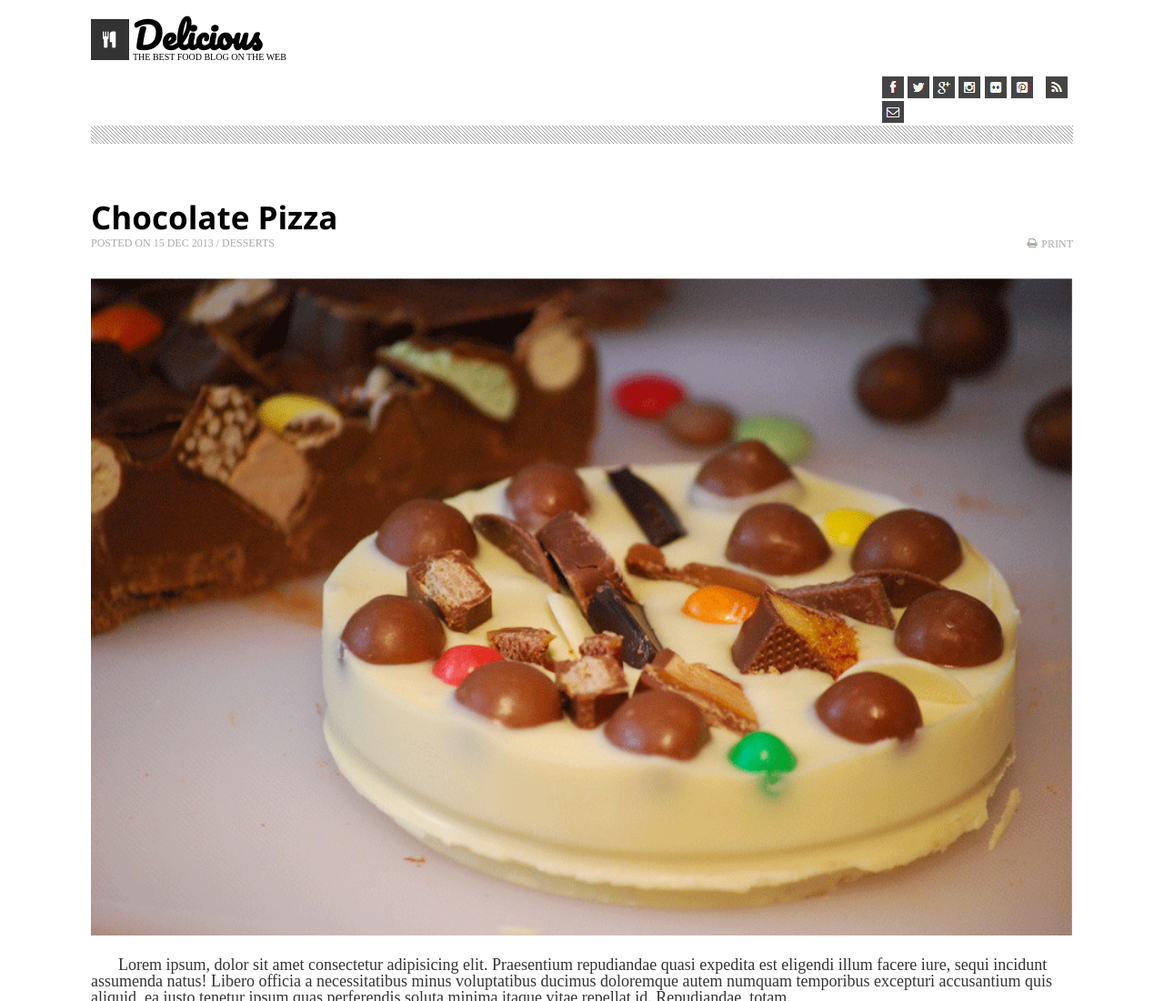
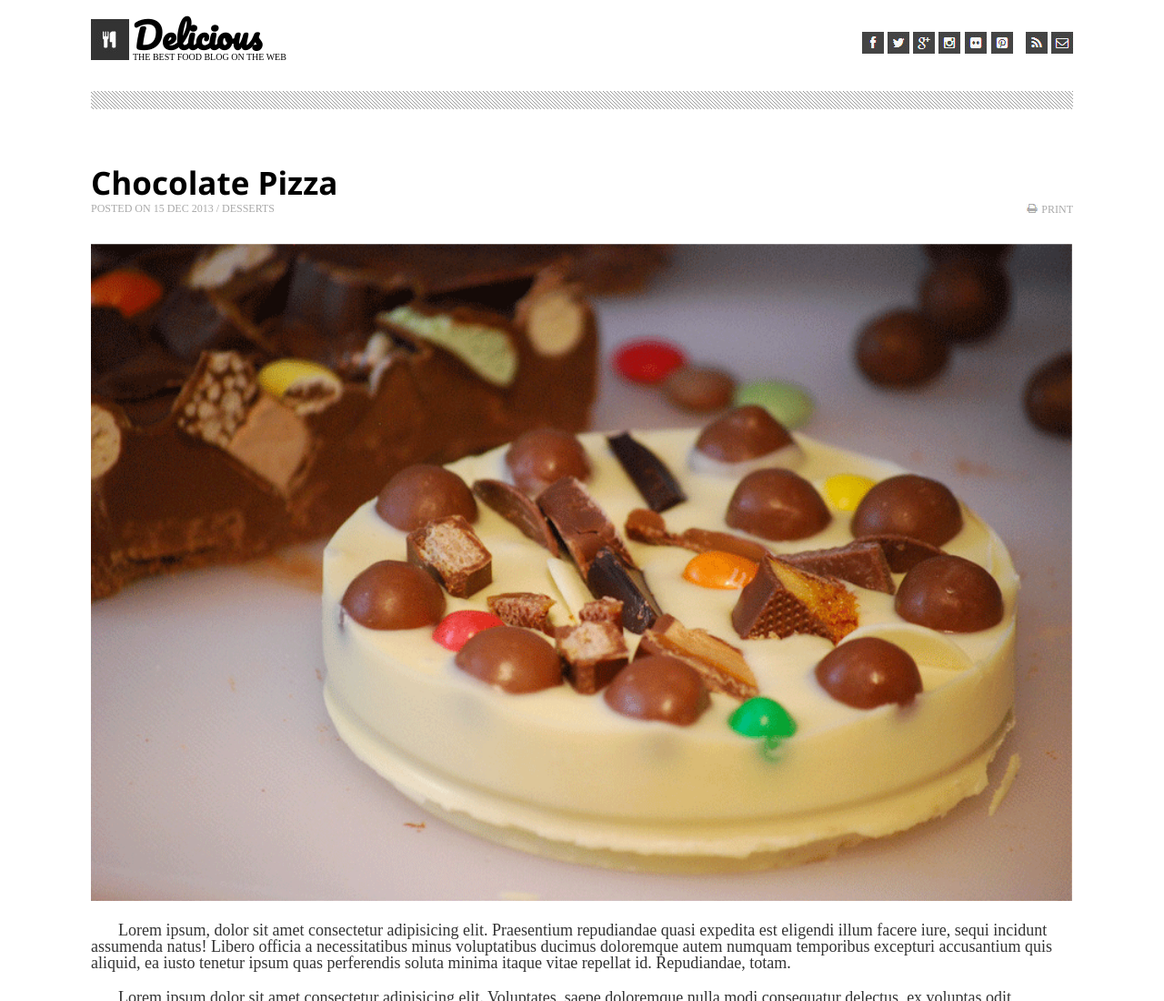
Before and after one commit to Mahmoud-Saadeh/Chocolate-pizza, a plain HTML site: page index.html in a window 1280 px wide. Shown: the top 1100 px of the page at 91% size. Drawn offline with nearby package versions, Linux system fonts and the light colour scheme.

Commit message:
header edit

```diff
--- a/css/style.css
+++ b/css/style.css
@@ -26,7 +26,7 @@ header {
 }
 header ul {
   float: right;
-  margin-left: 870px;
+  /*margin-left: 870px;*/
   margin-top: 15px;
 }
 
```
